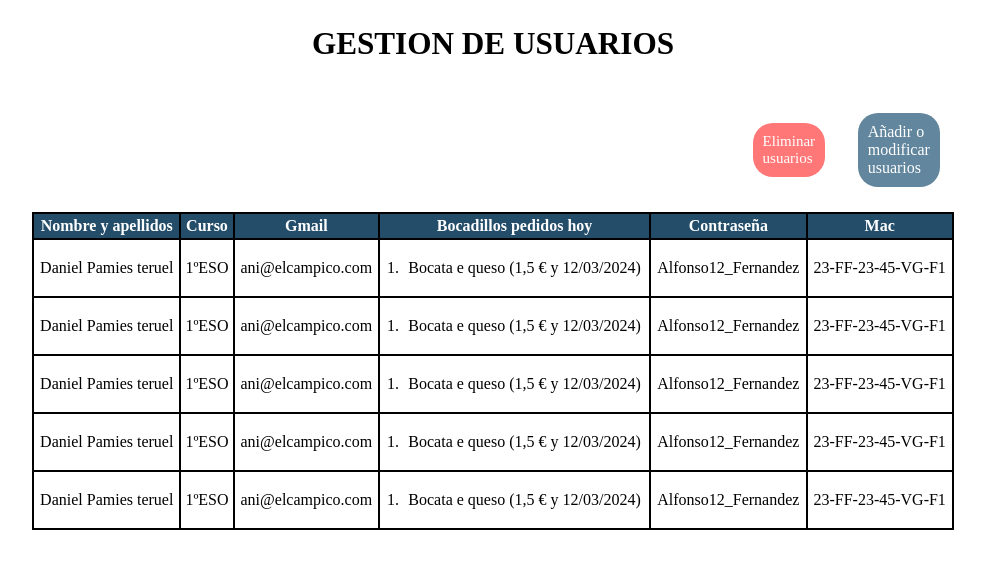
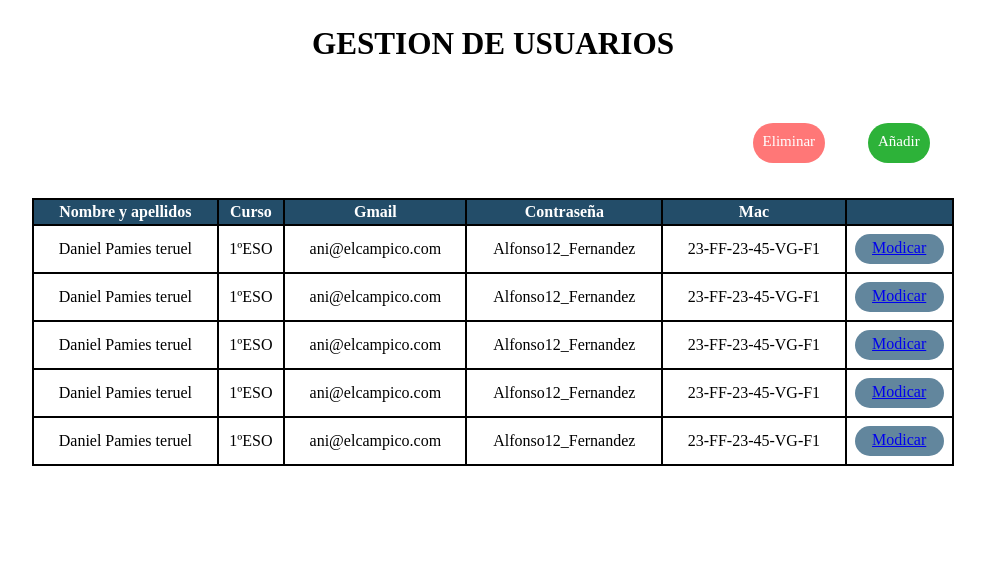
Before and after one commit to luciaver/TRABAJOBOC, a PHP site: page /admin_usuarios.html in a window 1280 px wide. Shown: the part 96-665 px from the top of the page, without its empty margins (147-1132 px from the left). Run offline with PHP 8.4, Linux system fonts and the light colour scheme; some web fonts are replaced.

Commit message:
Se ha modificado la forma de admin_usuarios y con el html y css

```diff
--- a/admin_usuarios.html
+++ b/admin_usuarios.html
@@ -31,11 +31,11 @@
 
         <div id="div_enlaces_gestion_usuario">
             <div class="div_enlaces">
-                <a href="admin_usuarios_eliminar.html" id="eliminar_usuario">Eliminar usuarios</a>
+                <a href="admin_usuarios_eliminar.html" id="eliminar_usuario">Eliminar</a>
             </div>
 
             <div class="div_enlaces">
-                <a href="admin_usuarios_anadir_modificar.html" id="añadir_modificar_usuario">Añadir o modificar usuarios</a>
+                <a href="admin_usuarios_anadir_modificar.html" id="anadir">Añadir</a>
             </div>
         </div>
 
@@ -46,9 +46,9 @@
                         <th>Nombre y apellidos</th>
                         <th>Curso</th>
                         <th>Gmail</th>
-                        <th>Bocadillos pedidos hoy</th>
                         <th>Contraseña</th>
                         <th>Mac</th>
+                        <th></th>
                     </tr>
                 </thead>
                 <tbody>
@@ -56,61 +56,41 @@
                         <td>Daniel Pamies teruel</td>
                         <td>1ºESO</td>
                         <td>ani@elcampico.com</td>
-                        <td>
-                            <ol>
-                                <li>Bocata e queso (1,5 € y 12/03/2024)</li>
-                            </ol>
-                        </td>
                         <td>Alfonso12_Fernandez</td>
                         <td>23-FF-23-45-VG-F1</td>
+                        <td><a href="modicar.html" class="modificar">Modicar</a></td>
                     </tr>
                     <tr>
                         <td>Daniel Pamies teruel</td>
                         <td>1ºESO</td>
                         <td>ani@elcampico.com</td>
-                        <td>
-                            <ol>
-                                <li>Bocata e queso (1,5 € y 12/03/2024)</li>
-                            </ol>
-                        </td>
                         <td>Alfonso12_Fernandez</td>
                         <td>23-FF-23-45-VG-F1</td>
+                        <td><a href="modicar.html" class="modificar">Modicar</a></td>
                     </tr>
                     <tr>
                         <td>Daniel Pamies teruel</td>
                         <td>1ºESO</td>
                         <td>ani@elcampico.com</td>
-                        <td>
-                            <ol>
-                                <li>Bocata e queso (1,5 € y 12/03/2024)</li>
-                            </ol>
-                        </td>
                         <td>Alfonso12_Fernandez</td>
                         <td>23-FF-23-45-VG-F1</td>
+                        <td><a href="modicar.html" class="modificar">Modicar</a></td>
                     </tr>
                     <tr>
                         <td>Daniel Pamies teruel</td>
                         <td>1ºESO</td>
                         <td>ani@elcampico.com</td>
-                        <td>
-                            <ol>
-                                <li>Bocata e queso (1,5 € y 12/03/2024)</li>
-                            </ol>
-                        </td>
                         <td>Alfonso12_Fernandez</td>
                         <td>23-FF-23-45-VG-F1</td>
+                        <td><a href="modicar.html" class="modificar">Modicar</a></td>
                     </tr>
                     <tr>
                         <td>Daniel Pamies teruel</td>
                         <td>1ºESO</td>
                         <td>ani@elcampico.com</td>
-                        <td>
-                            <ol>
-                                <li>Bocata e queso (1,5 € y 12/03/2024)</li>
-                            </ol>
-                        </td>
                         <td>Alfonso12_Fernandez</td>
                         <td>23-FF-23-45-VG-F1</td>
+                        <td><a href="modicar.html" class="modificar">Modicar</a></td>
                     </tr>
                 </tbody>
             </table>
--- a/user_admin.css
+++ b/user_admin.css
@@ -102,7 +102,7 @@ a:hover{
     border-radius: 20px;
     padding: 10px;
     font-size: 15px;
-    height: 30%;
+    height: 20px;
     width: 70%;
 }
 
@@ -122,16 +122,32 @@ section div div a:hover {
     color: white;
 }
 
-#añadir_modificar_usuario {
-    margin: 20px;
+#anadir {
+    background-color: rgb(45, 178, 57);
+    margin: 30px;
+    border-radius: 20px;
+    padding: 10px;
+    font-size: 15px;
+    height: 20px;
+    width: 70%;
+}
+
+#anadir:hover {
+    background-color: rgb(26, 99, 32);
+    color: white;
+}
+
+.modificar {
+    margin: 5px;
     background-color: rgb(98, 134, 157);
     border-radius: 20px;
+    height: 20px;
     display: flex;
     justify-content: center;
-    padding: 10px;
+    padding: 5px;
 }
 
-#añadir_modificar_usuario:hover {
+.modificar:hover {
     background-color: rgb(62, 104, 131);
     color: white;
 }
```
